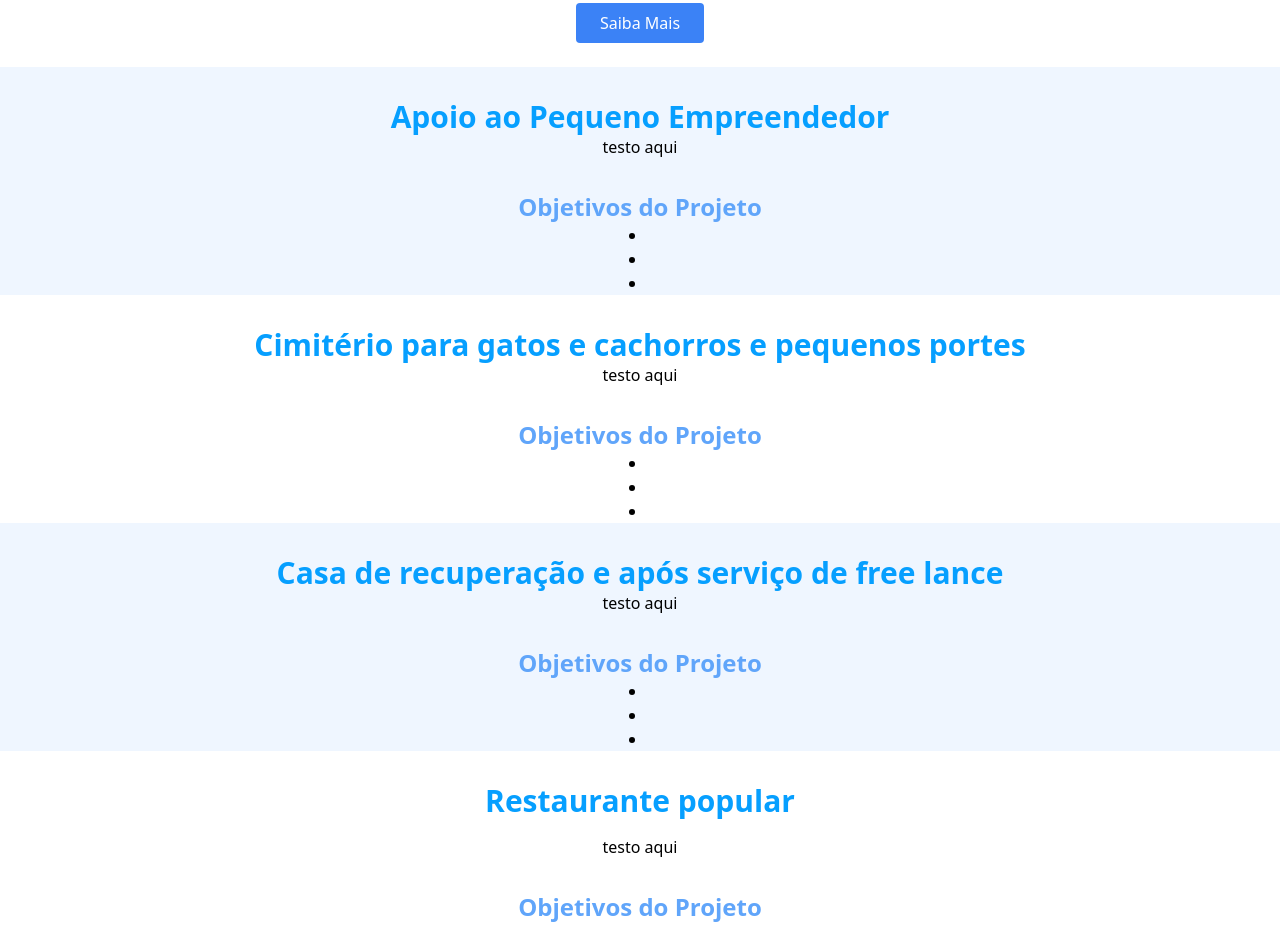
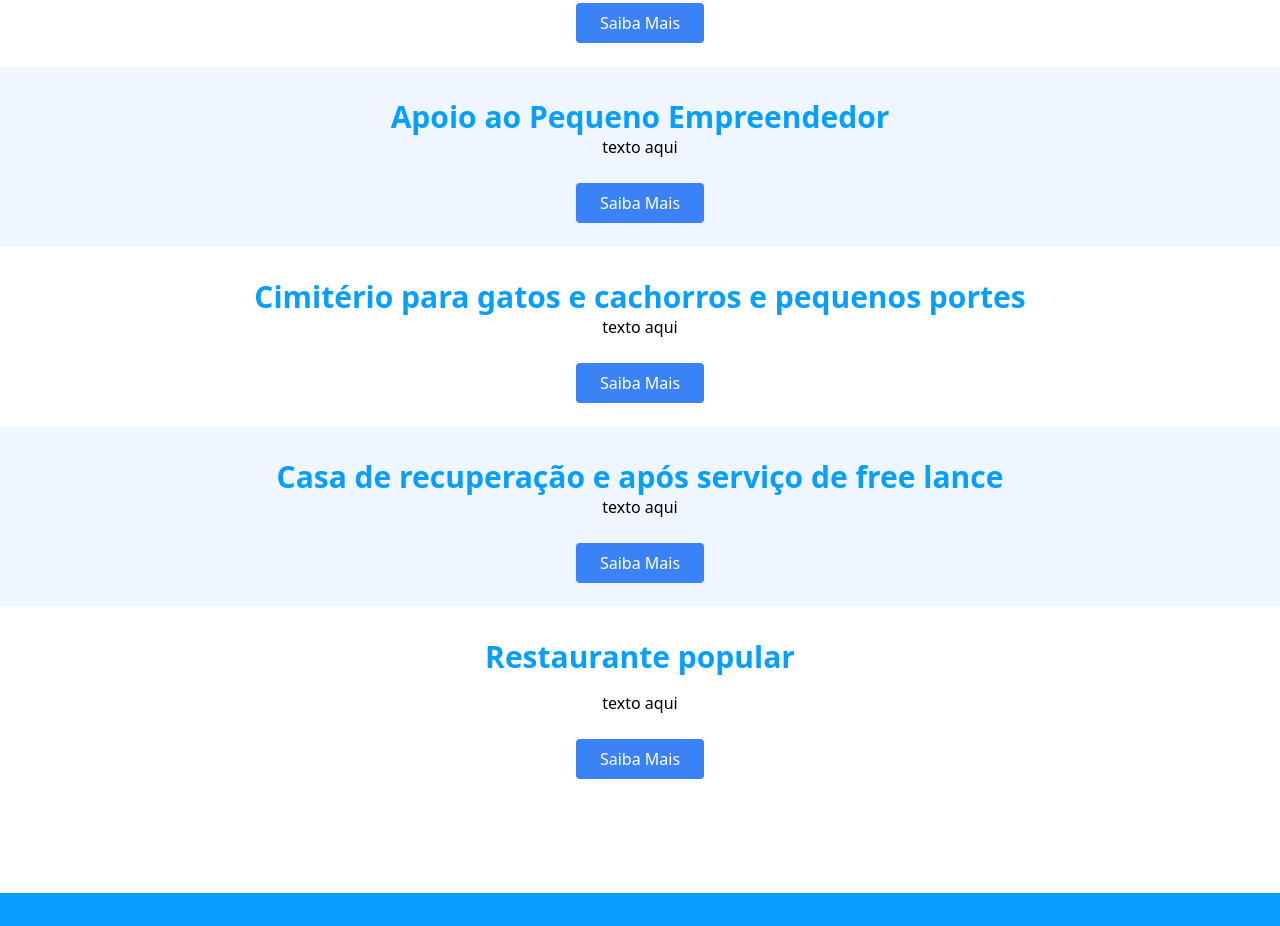
Before and after one commit to KCHAGAS94/Vereador_Jamil, a plain HTML site: page index.html in a window 1280 px wide. Shown: the part 2600-3526 px from the top of the page. Drawn offline with nearby package versions, Linux system fonts and the light colour scheme.

Commit message:
adição demais botão saiba mais

```diff
--- a/index.html
+++ b/index.html
@@ -292,18 +292,29 @@
                 <!-- <div class="flex justify-center">
                     <img src="img/10000.png" alt="" class="h-auto">
                 </div> -->
-                <div class="w-full">
+                <div class="w-full pb-6">
+                    <!-- Texto 1 -->
                     <p class="break-words text-center text-black">
-                        testo aqui
+                        texto aqui
                     </p>
 
-                    <p class="break-words text-center font-bold text-blue-400 text-2xl pt-8">
-                        Objetivos do Projeto</p>
+                    <!-- Botão "Saiba Mais" -->
+                    <div class="text-center mt-4">
+                        <button class="toggleButton bg-blue-500 text-white py-2 px-4 rounded hover:bg-blue-700 focus:outline-none">
+                            Saiba Mais
+                        </button>
+                    </div>
+
+                    <!-- Texto 2 (oculto por padrão) -->
+                    <div class="moreText mt-4 hidden">
+                        <p class="break-words text-center font-bold text-blue-400 text-2xl pt-8">Benefícios do Projeto</p>
                         <ul class="break-words list-disc list-inside text-center text-black">
                             <li></li>
                             <li></li>
                             <li></li>
                         </ul>
+                    </div>
+
                 </div>
             </div>
             <!-- fim Apoio ao Pequeno Empreendedoru -->
@@ -316,18 +327,29 @@
                 <div class="flex justify-center">
                     <img src="img/10000.png" alt="" class="h-auto">
                 </div>
-                <div class="w-full">
+                <div class="w-full pb-6">
+                    <!-- Texto 1 -->
                     <p class="break-words text-center text-black">
-                        testo aqui
+                        texto aqui
                     </p>
 
-                    <p class="break-words text-center font-bold text-blue-400 text-2xl pt-8">
-                        Objetivos do Projeto</p>
+                    <!-- Botão "Saiba Mais" -->
+                    <div class="text-center mt-4">
+                        <button class="toggleButton bg-blue-500 text-white py-2 px-4 rounded hover:bg-blue-700 focus:outline-none">
+                            Saiba Mais
+                        </button>
+                    </div>
+
+                    <!-- Texto 2 (oculto por padrão) -->
+                    <div class="moreText mt-4 hidden">
+                        <p class="break-words text-center font-bold text-blue-400 text-2xl pt-8">Benefícios do Projeto</p>
                         <ul class="break-words list-disc list-inside text-center text-black">
                             <li></li>
                             <li></li>
                             <li></li>
                         </ul>
+                    </div>
+
                 </div>
             </div>
              <!-- fim Cimitério-->
@@ -340,18 +362,29 @@
                 <div class="flex justify-center">
                     <img src="img/10000.png" alt="" class="h-auto">
                 </div>
-                <div class="w-full">
+                <div class="w-full pb-6">
+                    <!-- Texto 1 -->
                     <p class="break-words text-center text-black">
-                        testo aqui
+                        texto aqui
                     </p>
 
-                    <p class="break-words text-center font-bold text-blue-400 text-2xl pt-8">
-                        Objetivos do Projeto</p>
+                    <!-- Botão "Saiba Mais" -->
+                    <div class="text-center mt-4">
+                        <button class="toggleButton bg-blue-500 text-white py-2 px-4 rounded hover:bg-blue-700 focus:outline-none">
+                            Saiba Mais
+                        </button>
+                    </div>
+
+                    <!-- Texto 2 (oculto por padrão) -->
+                    <div class="moreText mt-4 hidden">
+                        <p class="break-words text-center font-bold text-blue-400 text-2xl pt-8">Benefícios do Projeto</p>
                         <ul class="break-words list-disc list-inside text-center text-black">
                             <li></li>
                             <li></li>
                             <li></li>
                         </ul>
+                    </div>
+
                 </div>
             </div>
             <!-- fim Casa de recuperação-->
@@ -364,18 +397,29 @@
                 <div class="flex justify-center p-2">
                     <img src="img/10000.png" alt="" class="h-auto">
                 </div>
-                <div class="w-full">
+                <div class="w-full pb-6">
+                    <!-- Texto 1 -->
                     <p class="break-words text-center text-black">
-                        testo aqui
+                        texto aqui
                     </p>
 
-                    <p class="break-words text-center font-bold text-blue-400 text-2xl pt-8">
-                        Objetivos do Projeto</p>
+                    <!-- Botão "Saiba Mais" -->
+                    <div class="text-center mt-4">
+                        <button class="toggleButton bg-blue-500 text-white py-2 px-4 rounded hover:bg-blue-700 focus:outline-none">
+                            Saiba Mais
+                        </button>
+                    </div>
+
+                    <!-- Texto 2 (oculto por padrão) -->
+                    <div class="moreText mt-4 hidden">
+                        <p class="break-words text-center font-bold text-blue-400 text-2xl pt-8">Benefícios do Projeto</p>
                         <ul class="break-words list-disc list-inside text-center text-black">
                             <li></li>
                             <li></li>
                             <li></li>
                         </ul>
+                    </div>
+
                 </div>
             </div>
              <!-- fim Restaurante popular -->
```
